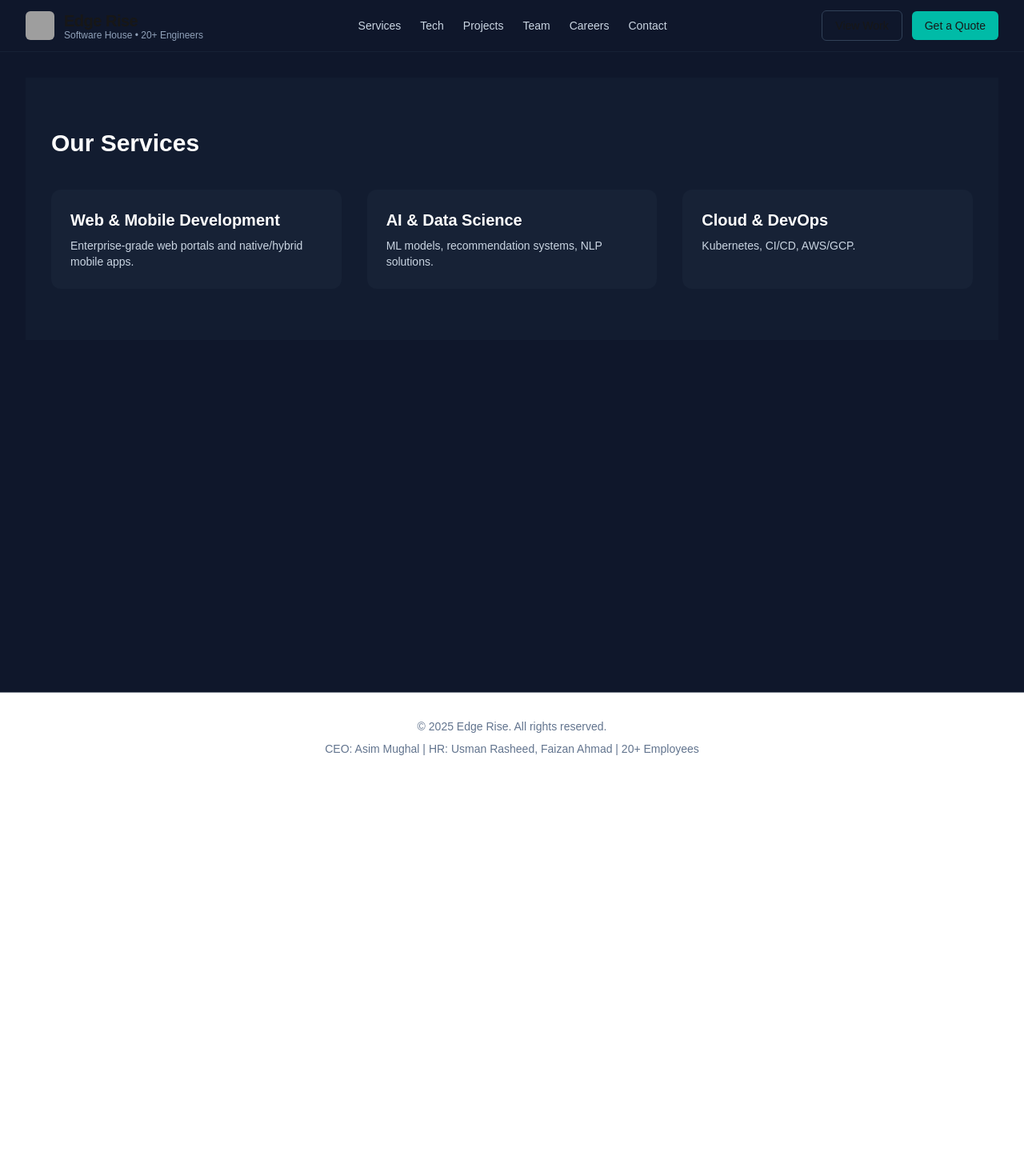
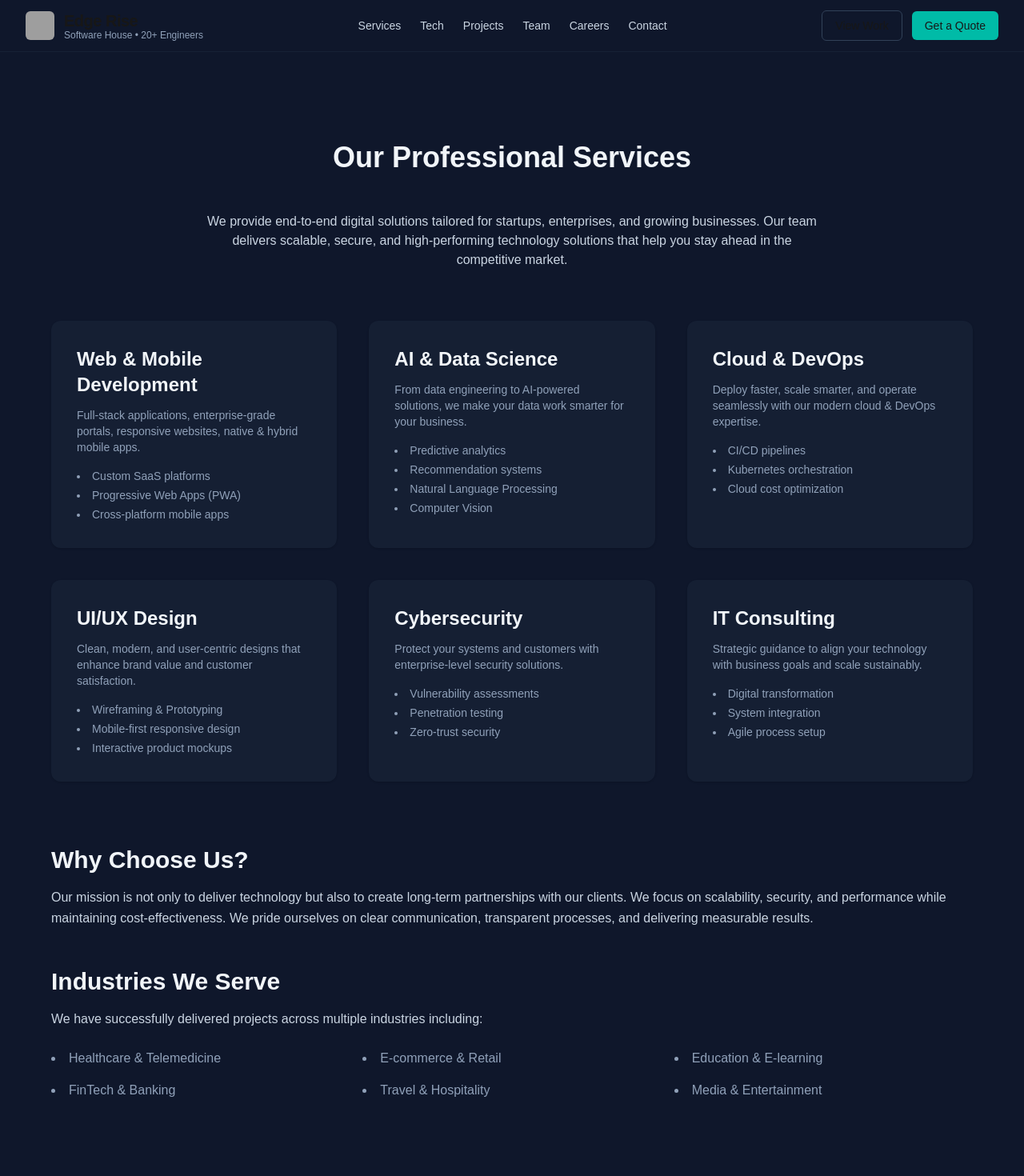
Before and after one commit to usmanrasheeddev/CryVon_Tech, a Next.js app: page /services in a window 1280 px wide. Shown: the top 1470 px of the page at 80% size. Before the commit the page ends 978 px from the top, so only its background shows below. Built offline with nearby package versions, Linux system fonts and the light colour scheme; grey boxes are pictures that could not be loaded.

Commit message:
feat(services): expand services page content

```diff
--- a/app/components/Services.js
+++ b/app/components/Services.js
@@ -1,20 +1,135 @@
 export default function Services() {
   return (
-    <section id="services" className="py-16 bg-slate-800/30">
+    <section id="services" className="py-20 bg-slate-900 text-slate-100">
       <div className="max-w-7xl mx-auto px-6 lg:px-8">
-        <h2 className="text-3xl font-bold mb-10">Our Services</h2>
-        <div className="grid sm:grid-cols-2 lg:grid-cols-3 gap-8">
-          <div className="p-6 bg-slate-800/50 rounded-xl hover-box">
-            <h3 className="text-xl font-semibold mb-2">Web & Mobile Development</h3>
-            <p className="text-slate-300 text-sm">Enterprise-grade web portals and native/hybrid mobile apps.</p>
+        {/* Heading */}
+        <h2 className="text-4xl font-bold mb-12 text-center">
+          Our Professional Services
+        </h2>
+        <p className="text-slate-300 text-center max-w-3xl mx-auto mb-16">
+          We provide end-to-end digital solutions tailored for startups,
+          enterprises, and growing businesses. Our team delivers scalable,
+          secure, and high-performing technology solutions that help you stay
+          ahead in the competitive market.
+        </p>
+
+        {/* Grid */}
+        <div className="grid sm:grid-cols-2 lg:grid-cols-3 gap-10">
+          {/* Web & Mobile */}
+          <div className="p-8 bg-slate-800/50 rounded-xl shadow hover:shadow-lg hover:-translate-y-1 transition">
+            <h3 className="text-2xl font-semibold mb-3">
+              Web & Mobile Development
+            </h3>
+            <p className="text-slate-400 text-sm mb-4">
+              Full-stack applications, enterprise-grade portals, responsive
+              websites, native & hybrid mobile apps.
+            </p>
+            <ul className="list-disc list-inside text-slate-400 text-sm space-y-1">
+              <li>Custom SaaS platforms</li>
+              <li>Progressive Web Apps (PWA)</li>
+              <li>Cross-platform mobile apps</li>
+            </ul>
           </div>
-          <div className="p-6 bg-slate-800/50 rounded-xl hover-box">
-            <h3 className="text-xl font-semibold mb-2">AI & Data Science</h3>
-            <p className="text-slate-300 text-sm">ML models, recommendation systems, NLP solutions.</p>
+
+          {/* AI & Data Science */}
+          <div className="p-8 bg-slate-800/50 rounded-xl shadow hover:shadow-lg hover:-translate-y-1 transition">
+            <h3 className="text-2xl font-semibold mb-3">AI & Data Science</h3>
+            <p className="text-slate-400 text-sm mb-4">
+              From data engineering to AI-powered solutions, we make your data
+              work smarter for your business.
+            </p>
+            <ul className="list-disc list-inside text-slate-400 text-sm space-y-1">
+              <li>Predictive analytics</li>
+              <li>Recommendation systems</li>
+              <li>Natural Language Processing</li>
+              <li>Computer Vision</li>
+            </ul>
           </div>
-          <div className="p-6 bg-slate-800/50 rounded-xl hover-box">
-            <h3 className="text-xl font-semibold mb-2">Cloud & DevOps</h3>
-            <p className="text-slate-300 text-sm">Kubernetes, CI/CD, AWS/GCP.</p>
+
+          {/* Cloud & DevOps */}
+          <div className="p-8 bg-slate-800/50 rounded-xl shadow hover:shadow-lg hover:-translate-y-1 transition">
+            <h3 className="text-2xl font-semibold mb-3">Cloud & DevOps</h3>
+            <p className="text-slate-400 text-sm mb-4">
+              Deploy faster, scale smarter, and operate seamlessly with our
+              modern cloud & DevOps expertise.
+            </p>
+            <ul className="list-disc list-inside text-slate-400 text-sm space-y-1">
+              <li>CI/CD pipelines</li>
+              <li>Kubernetes orchestration</li>
+              <li>Cloud cost optimization</li>
+            </ul>
+          </div>
+
+          {/* UI/UX Design */}
+          <div className="p-8 bg-slate-800/50 rounded-xl shadow hover:shadow-lg hover:-translate-y-1 transition">
+            <h3 className="text-2xl font-semibold mb-3">UI/UX Design</h3>
+            <p className="text-slate-400 text-sm mb-4">
+              Clean, modern, and user-centric designs that enhance brand value
+              and customer satisfaction.
+            </p>
+            <ul className="list-disc list-inside text-slate-400 text-sm space-y-1">
+              <li>Wireframing & Prototyping</li>
+              <li>Mobile-first responsive design</li>
+              <li>Interactive product mockups</li>
+            </ul>
+          </div>
+
+          {/* Cybersecurity */}
+          <div className="p-8 bg-slate-800/50 rounded-xl shadow hover:shadow-lg hover:-translate-y-1 transition">
+            <h3 className="text-2xl font-semibold mb-3">Cybersecurity</h3>
+            <p className="text-slate-400 text-sm mb-4">
+              Protect your systems and customers with enterprise-level security
+              solutions.
+            </p>
+            <ul className="list-disc list-inside text-slate-400 text-sm space-y-1">
+              <li>Vulnerability assessments</li>
+              <li>Penetration testing</li>
+              <li>Zero-trust security</li>
+            </ul>
+          </div>
+
+          {/* IT Consulting */}
+          <div className="p-8 bg-slate-800/50 rounded-xl shadow hover:shadow-lg hover:-translate-y-1 transition">
+            <h3 className="text-2xl font-semibold mb-3">IT Consulting</h3>
+            <p className="text-slate-400 text-sm mb-4">
+              Strategic guidance to align your technology with business goals
+              and scale sustainably.
+            </p>
+            <ul className="list-disc list-inside text-slate-400 text-sm space-y-1">
+              <li>Digital transformation</li>
+              <li>System integration</li>
+              <li>Agile process setup</li>
+            </ul>
+          </div>
+        </div>
+
+        {/* More content section */}
+        <div className="mt-20 space-y-12">
+          <div>
+            <h3 className="text-3xl font-bold mb-4">Why Choose Us?</h3>
+            <p className="text-slate-300 leading-relaxed">
+              Our mission is not only to deliver technology but also to create
+              long-term partnerships with our clients. We focus on scalability,
+              security, and performance while maintaining cost-effectiveness. We
+              pride ourselves on clear communication, transparent processes, and
+              delivering measurable results.
+            </p>
+          </div>
+
+          <div>
+            <h3 className="text-3xl font-bold mb-4">Industries We Serve</h3>
+            <p className="text-slate-300 leading-relaxed mb-6">
+              We have successfully delivered projects across multiple industries
+              including:
+            </p>
+            <ul className="grid sm:grid-cols-2 lg:grid-cols-3 gap-4 text-slate-400 list-disc list-inside">
+              <li>Healthcare & Telemedicine</li>
+              <li>E-commerce & Retail</li>
+              <li>Education & E-learning</li>
+              <li>FinTech & Banking</li>
+              <li>Travel & Hospitality</li>
+              <li>Media & Entertainment</li>
+            </ul>
           </div>
         </div>
       </div>
```
